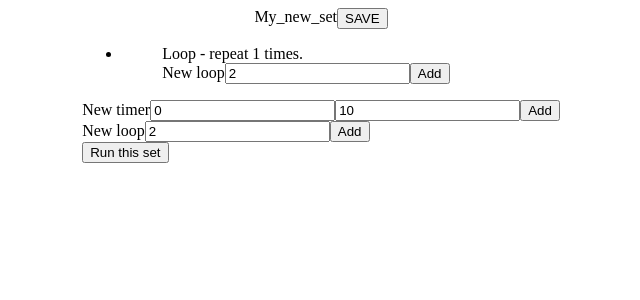
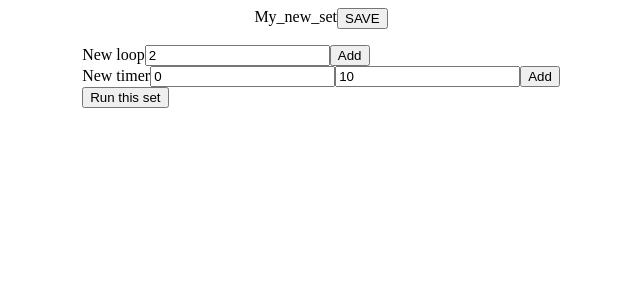
Before and after one commit to dadlez/Personal-Timer, a React app: page / in a window 1280 px wide. Shown: the top 300 px of the page, without its empty margins (319-959 px from the left). Built offline with nearby package versions, Linux system fonts and the light colour scheme.

Commit message:
done: working state change and rendering for nested loops and timers

```diff
--- a/src/components/Test.jsx
+++ b/src/components/Test.jsx
@@ -1,32 +1,35 @@
 import React, { Component } from 'react';
 import ReactDOM from 'react-dom';
+import Loop from './sets/Loop.jsx';
 
-const uuidv1 = require('uuid/v1');
+const uuidv4 = require('uuid/v4');
 
 const times = [
 	{
-		type: "loop",
-		loopID: uuidv1(),
+		type: "loop1",
+		loopID: uuidv4(),
 		reps: 1,
 		content: [
 			{
-				type: "loop",
-				loopID: uuidv1(),
+				type: "loop2",
+				loopID: uuidv4(),
 				reps: 1,
 				content: [
-
+					{
+						type: "timer1"
+					}
 				]
 			},
 			{
-				type: "timer"
+				type: "timer1"
 			},
 			{
-				type: "timer"
+				type: "timer2"
 			}
 		]
 	},
 	{
-		type: "timer"
+		type: "timer3"
 	}
 ]
 
@@ -39,21 +42,35 @@ class Test extends Component {
 	}
 
 	renderTest(times) {
-		times.map(e => {
-			if (e.type === "loop") {
-				this.renderTest(e.content);
-				console.log("loop");
+
+		let result = times.map(e => {
+			if (e.type.includes("loop")) {
+				return (
+					<li key={uuidv4()}>
+						<Loop
+							loopID={e.loopID}
+							reps={e.reps}
+							times={times}
+							editTimes={this.props.editTimes}
+							content={e.content.length != 0 ? this.renderTest(e.content) : null}
+						/>
+					</li>
+				);
 			} else {
-				console.log("timer");
+				return <li key={uuidv4()}>{e.type}</li>;
 			}
 		})
+
+		return result;
 	}
 
 	render() {
 		return (
-			<div>
-				{this.renderTest(this.state.times)}
-			</div>
+			<ul>
+				{this.renderTest(this.state.times).map(e => {
+					return e;
+				})}
+			</ul>
 		)
 	}
 }
--- a/src/components/app.jsx
+++ b/src/components/app.jsx
@@ -4,10 +4,13 @@ import Start from './start/Start.jsx';
 import Edit from './edit/Edit.jsx';
 import Run from './run/Run.jsx';
 
+import Test from './Test.jsx'
+
 require('./../scss/main.scss');
 
 const uuidv4 = require('uuid/v4');
 
+// testing times var:
 const times = [
 	{
 		type: "loop",
@@ -18,9 +21,34 @@ const times = [
 				type: "loop",
 				loopID: uuidv4(),
 				reps: 1,
-				content: []
+				content: [
+					{
+						type: "timer",
+						minutes: 0,
+						seconds: 5,
+						active: false
+					}
+				]
+			},
+			{
+				type: "timer",
+				minutes: 0,
+				seconds: 5,
+				active: false
+			},
+			{
+				type: "timer",
+				minutes: 0,
+				seconds: 5,
+				active: false
 			}
 		]
+	},
+	{
+		type: "loop",
+		loopID: uuidv4(),
+		reps: 1,
+		content: []
 	}
 ]
 
@@ -29,16 +57,13 @@ class App extends Component {
 		super(props);
 		this.state = {
 			view: "edit",
-			times: times,
+			times: [],
 			run: false
 		};
 		this.timerInterval = 0;
 	}
 
 	editTimes = (newTimes) => {
-		// const times = this.state.times.slice();
-		// times.push(newTimes)
-
 		this.setState({ times: newTimes })
 	}
 
@@ -119,6 +144,7 @@ class App extends Component {
 	}
 
 	render() {
+		// console.log(this.state.times);
 		if (this.state.run === false) {
 			clearInterval(this.timerInterval);
 			this.timerInterval = 0;
--- a/src/components/edit/AddLoop.jsx
+++ b/src/components/edit/AddLoop.jsx
@@ -4,13 +4,9 @@ const uuidv4 = require('uuid/v4');
 
 class AddLoop extends Component {
 
-// sprawdzić czy zwracane do times są prawidłowe obiekty we wszystkich componentach
-
 	findLoop(e, loopID, reps) {
-
 		if (e.type === "loop") {
 			if (e.loopID === loopID) {
-				console.log("pushed result");
 
 				const result = {
 					type: "loop",
@@ -22,8 +18,9 @@ class AddLoop extends Component {
 				return e;
 
 			} else if (e.content.length > 0){
-				console.log("going through inner loop");
-				e.content.forEach(innerE => this.findLoop(innerE));
+				return e.content.map(innerE => {
+					return this.findLoop(innerE, loopID, reps);
+				});
 			} else {
 				return e;
 			}
@@ -33,26 +30,19 @@ class AddLoop extends Component {
 	handleSubmit(event, loopID) {
 		event.preventDefault();
 		let times = this.props.times;
-		const reps = event.target.elements.reps;
+		const reps = event.target.elements.reps.value;
 
-		if (loopID === "newLoop") {
-			loopID = uuidv4();
-
-			const result = {
+		if (loopID === "mainLoop") {
+			times.push({
 				type: "loop",
-				loopID,
+				loopID: uuidv4(),
 				reps,
 				content: []
-			}
-
-			console.log(times);
-			times.push(result);
-			console.log(times);
+			});
 		} else {
-			console.log("wewnętrzna pętla");
-			// times.map(e => {
-				// return this.findLoop(e, loopID, reps);
-			// });
+			times.map(e => {
+				return this.findLoop(e, loopID, reps);
+			});
 		}
 
 		this.props.editTimes(times);
--- a/src/components/edit/AddTimer.jsx
+++ b/src/components/edit/AddTimer.jsx
@@ -0,0 +1,72 @@
+import React, { Component } from 'react';
+
+class AddTimer extends Component {
+	findLoop(e, loopID, min, sec) {
+		if (e.type === "loop") {
+			if (e.loopID === loopID) {
+
+				const result = {
+					type: "timer",
+					minutes: min,
+					seconds: sec,
+					active: this.props.times.length == 0 ? true : false
+				}
+				e.content.push(result);
+				return e;
+
+			} else if (e.content.length > 0){
+				return e.content.map(innerE => {
+					return this.findLoop(innerE, loopID, min, sec);
+				});
+			} else {
+				return e;
+			}
+		}
+	}
+
+	handleSubmit(event, loopID) {
+		event.preventDefault();
+
+		let times = this.props.times;
+		const min = event.target.elements.minutes.valueAsNumber;
+		const sec = event.target.elements.seconds.valueAsNumber;
+
+		if (loopID === "mainLoop") {
+			times.push({
+				type: "timer",
+				minutes: min,
+				seconds: sec,
+				active: this.props.times.length == 0 ? true : false
+			});
+		} else {
+			times.map(e => {
+				return this.findLoop(e, loopID, min, sec);
+			});
+		}
+
+		this.props.editTimes(times);
+	}
+
+	render() {
+		return(
+			<form onSubmit={event => this.handleSubmit(event, this.props.loopID)}>
+				<label>
+					New timer
+					<input
+						type="number"
+						name="minutes"
+						defaultValue={0}
+					/>
+					<input
+						type="number"
+						name="seconds"
+						defaultValue={10}
+					/>
+					<input type="submit" defaultValue="Add"/>
+				</label>
+			</form>
+		)
+	}
+}
+
+export default AddTimer;
--- a/src/components/edit/Edit.jsx
+++ b/src/components/edit/Edit.jsx
@@ -1,8 +1,9 @@
 import React, { Component } from 'react';
 import EditHeader from './EditHeader.jsx';
 import EditFooter from './EditFooter.jsx';
-import NewElement from './EditNewElement.jsx';
 import Tree from './../sets/Tree.jsx';
+import AddLoop from './../edit/AddLoop.jsx';
+import AddTimer from './../edit/AddTimer.jsx';
 
 class Edit extends Component {
 	render() {
@@ -14,7 +15,13 @@ class Edit extends Component {
 					edit={true}
 					editTimes={this.props.editTimes}
 				/>
-				<NewElement
+				<AddLoop
+					loopID="mainLoop"
+					times={this.props.times}
+					editTimes={this.props.editTimes}
+				/>
+				<AddTimer
+					loopID="mainLoop"
 					times={this.props.times}
 					editTimes={this.props.editTimes}
 				/>
--- a/src/components/edit/EditNewElement.jsx
+++ /dev/null
@@ -1,54 +0,0 @@
-import React, { Component } from 'react';
-import AddLoop from './AddLoop.jsx';
-import AddTimer from './AddTimer.jsx';
-
-const uuidv4 = require('uuid/v4');
-
-class NewElement extends Component {
-	handleSubmit(event, type) {
-		event.preventDefault();
-
-		let times = this.props.times;
-		const min = event.target.elements.minutes.value;
-		const sec = event.target.elements.seconds.value;
-
-		times.push({
-			type: "timer",
-			minutes: parseInt(min),
-			seconds: parseInt(sec),
-			active: this.props.times.length == 0 ? true : false
-		});
-
-		this.props.editTimes(times);
-	}
-
-	render() {
-		return (
-			<div>
-				<form onSubmit={event => this.handleSubmit(event, "timer")}>
-					<label>
-						New timer
-						<input
-							type="number"
-							name="minutes"
-							defaultValue={0}
-						/>
-						<input
-							type="number"
-							name="seconds"
-							defaultValue={10}
-						/>
-						<input type="submit" defaultValue="Add"/>
-					</label>
-				</form>
-				<AddLoop
-					loopID="newLoop"
-					times={this.props.times}
-					editTimes={this.props.editTimes}
-				/>
-			</div>
-		)
-	}
-}
-
-export default NewElement;
--- a/src/components/sets/Loop.jsx
+++ b/src/components/sets/Loop.jsx
@@ -1,12 +1,19 @@
 import React, { Component }from 'react';
 import AddLoop from './../edit/AddLoop.jsx';
+import AddTimer from './../edit/AddTimer.jsx';
 
 class Loop extends Component {
 	render() {
 		return (
 			<ul>
 				Loop - repeat {this.props.reps} times.
+				{this.props.content}
 				<AddLoop
+					loopID={this.props.loopID}
+					times={this.props.times}
+					editTimes={this.props.editTimes}
+				/>
+				<AddTimer
 					loopID={this.props.loopID}
 					times={this.props.times}
 					editTimes={this.props.editTimes}
--- a/src/components/sets/Tree.jsx
+++ b/src/components/sets/Tree.jsx
@@ -6,46 +6,42 @@ const uuidv4 = require('uuid/v4');
 
 class Tree extends Component {
 
-	renderElement(e) {
+	renderElement(times) {
+		let result = times.map(e => {
 			const type = e.type;
 
-		if (type === "loop") {
-			const reps = e.reps;
-
-			if (e.content.length > 0) {
-				e.content.forEach(innerE => this.renderElement(innerE));
-			}
-
+			if (type.includes("loop")) {
 				return(
-				<div>
+					<li key={uuidv4()}>
 						<Loop
-						loopID={uuidv4()}
-						reps={reps}
+							loopID={e.loopID}
+							reps={e.reps}
 							times={this.props.times}
 							editTimes={this.props.editTimes}
+							content={e.content.length != 0 ? this.renderElement(e.content) : null}
 						/>
-				</div>
+					</li>
 				)
-		} else if (type === "timer") {
+			} else {
 				return (
+					<li key={uuidv4()}>
 						<Timer
 							minutes={e.minutes}
 							seconds={e.seconds}
 							edit={this.props.edit}
 						/>
+					</li>
 				)
 			}
+		})
+		return result;
 	}
 
 	render() {
 		return(
 			<ul className="tree">
-				{this.props.times.map(e => {
-					return (
-						<li key={uuidv4()}>
-							{this.renderElement(e)}
-						</li>
-					)
+				{this.renderElement(this.props.times).map(e => {
+					return e;
 				})}
 			</ul>
 		)
```
Also changed, not shown: src/out.js. Lines whose indentation alone changed are shown as unchanged.
